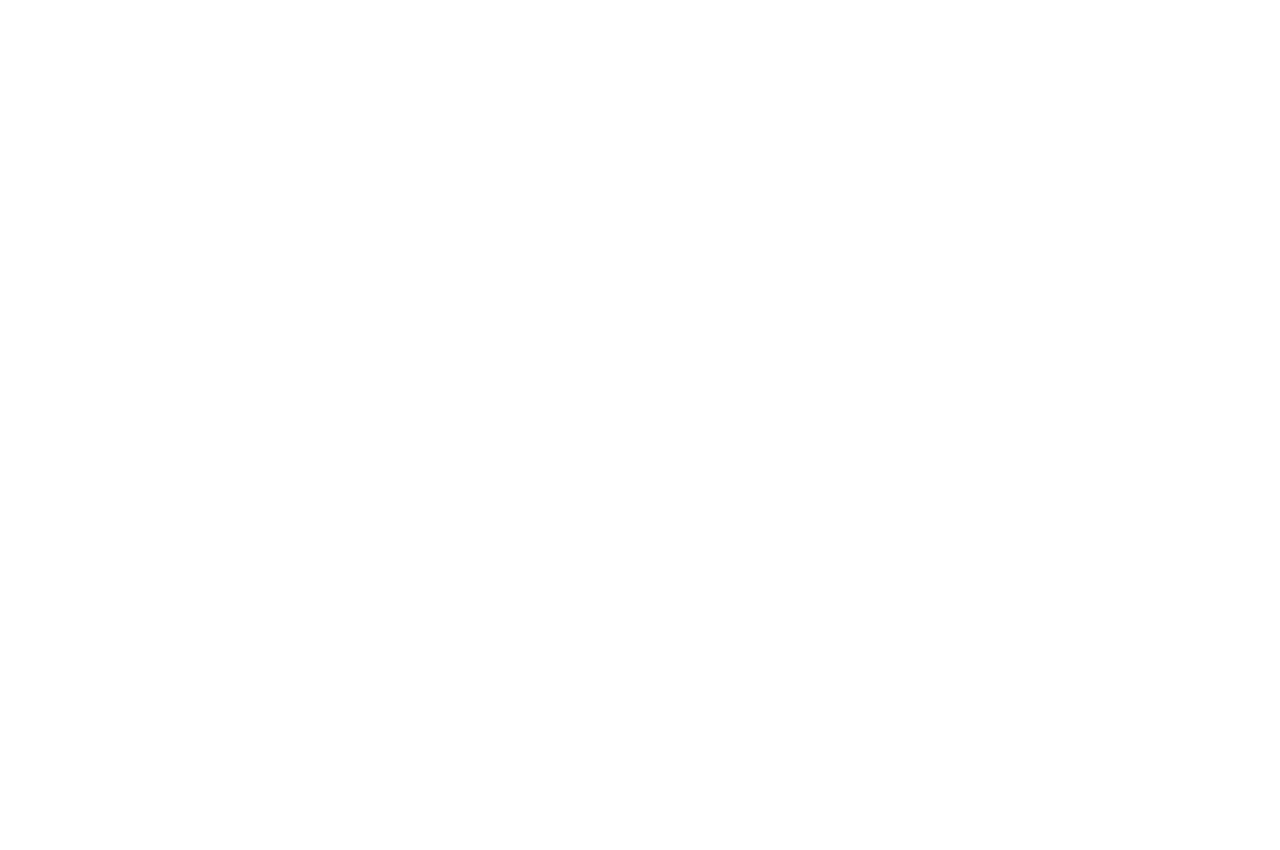
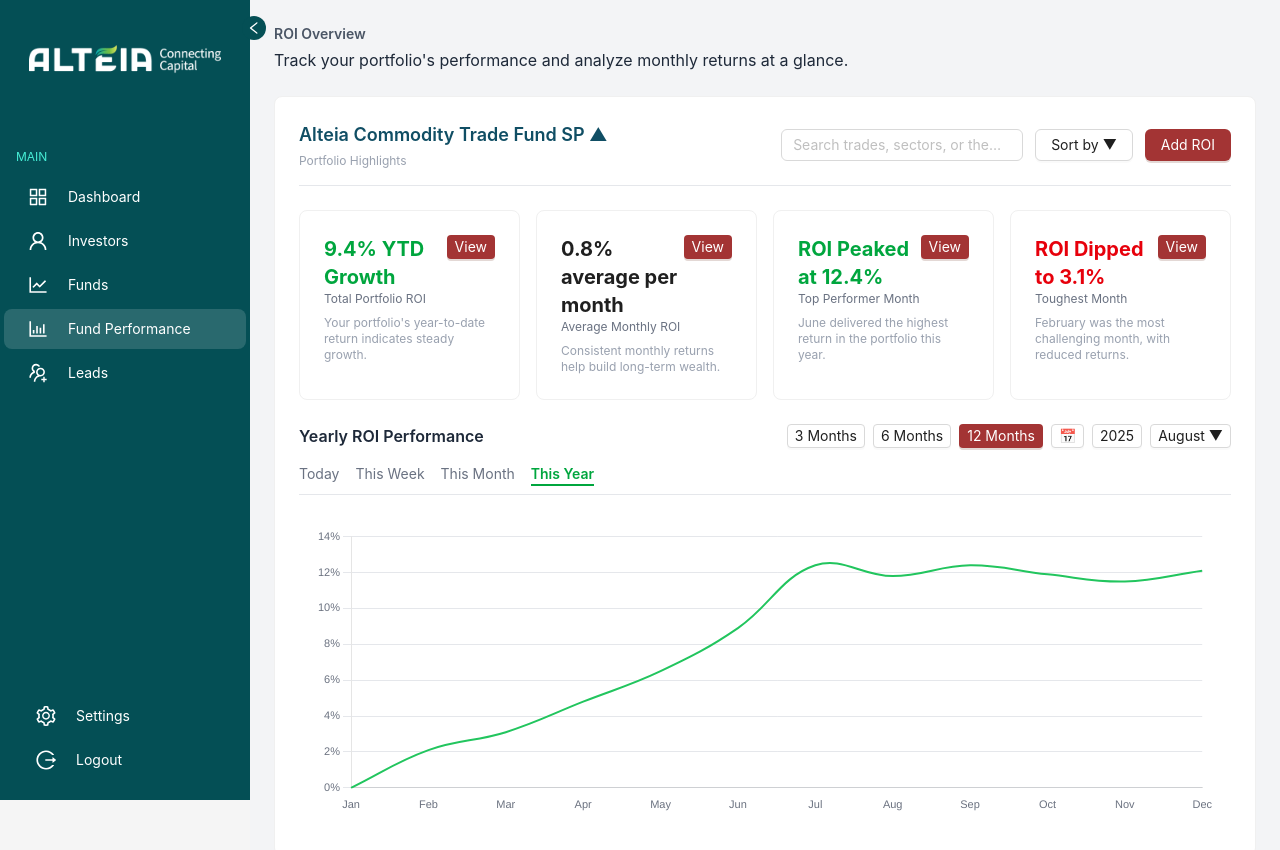
Before and after one commit to ajaykumavat0815/Alteia, a React (Vite) app: page /portfolioROI in a window 1280 px wide. Before the commit this address had no page. Shown: the top 850 px of the page. Before the commit the page ends 800 px from the top, so only its background shows below. Built offline with nearby package versions, Linux system fonts and the light colour scheme.

Commit message:
add graph

```diff
--- a/package.json
+++ b/package.json
@@ -12,7 +12,9 @@
   "dependencies": {
     "@tailwindcss/vite": "^4.1.13",
     "antd": "^5.27.4",
+    "chart.js": "^4.5.0",
     "react": "^19.1.1",
+    "react-chartjs-2": "^5.3.0",
     "react-dom": "^19.1.1",
     "react-icons": "^5.5.0",
     "react-router-dom": "^7.9.1"
--- a/src/components/Layout/MainLayout.jsx
+++ b/src/components/Layout/MainLayout.jsx
@@ -29,7 +29,7 @@
     { key: "/investors", icon: <UserOutlined />, label: "Investors" },
     { key: "/funds", icon: <LineChartOutlined />, label: "Funds" },
     {
-      key: "/performance",
+      key: "/portfolioROI",
       icon: <BarChartOutlined />,
       label: "Fund Performance",
     },
--- /dev/null
+++ b/src/pages/PortfolioROI.jsx
@@ -0,0 +1,240 @@
+import React from "react";
+import { Input, Button, Card } from "antd";
+import { Line } from "react-chartjs-2";
+import {
+  Chart as ChartJS,
+  CategoryScale,
+  LinearScale,
+  PointElement,
+  LineElement,
+  Title,
+  Tooltip,
+} from "chart.js";
+
+ChartJS.register(
+  CategoryScale,
+  LinearScale,
+  PointElement,
+  LineElement,
+  Title,
+  Tooltip
+);
+
+const PortfolioROI = () => {
+  const roiData = [
+    0, 2.1, 3.1, 4.8, 6.5, 8.9, 12.4, 11.8, 12.4, 11.9, 11.5, 12.1,
+  ];
+  const months = [
+    "Jan",
+    "Feb",
+    "Mar",
+    "Apr",
+    "May",
+    "Jun",
+    "Jul",
+    "Aug",
+    "Sep",
+    "Oct",
+    "Nov",
+    "Dec",
+  ];
+
+  const data = {
+    labels: months,
+    datasets: [
+      {
+        label: "ROI %",
+        data: roiData,
+        borderColor: "#22c55e",
+        backgroundColor: (context) => {
+          const ctx = context.chart.ctx;
+          const gradient = ctx.createLinearGradient(0, 0, 0, 350);
+          gradient.addColorStop(0, "rgba(132, 204, 22, 0.5)");
+          gradient.addColorStop(1, "rgba(132, 204, 22, 0.1)");
+          return gradient;
+        },
+        borderWidth: 2,
+        fill: true,
+        tension: 0.4,
+        pointRadius: 0,
+        pointHoverRadius: 6,
+        pointHoverBackgroundColor: "#22c55e",
+        pointHoverBorderColor: "#fff",
+        pointHoverBorderWidth: 2,
+      },
+    ],
+  };
+
+  const options = {
+    responsive: true,
+    maintainAspectRatio: false,
+    plugins: {
+      legend: { display: false },
+      tooltip: {
+        callbacks: {
+          title: (tooltipItems) => tooltipItems[0].label + " 2025",
+          label: (context) => context.parsed.y.toFixed(1) + "% ROI",
+        },
+      },
+    },
+    scales: {
+      x: {
+        grid: { display: false },
+        ticks: { color: "#6b7280", font: { size: 11 } },
+      },
+      y: {
+        beginAtZero: true,
+        max: 14,
+        grid: { color: "#e5e7eb", drawBorder: false },
+        ticks: {
+          color: "#6b7280",
+          font: { size: 11 },
+          callback: (value) => value + "%",
+        },
+      },
+    },
+  };
+
+  return (
+    <div className="p-6 bg-gray-100 min-h-screen">
+      <div className="mb-6">
+        <h2 className="text-gray-600 text-sm font-semibold mb-1">
+          ROI Overview
+        </h2>
+        <p className="text-gray-800 text-base">
+          Track your portfolio's performance and analyze monthly returns at a
+          glance.
+        </p>
+      </div>
+
+      <Card className="border-2 border-cyan-500 rounded-lg p-6 bg-white">
+        {/* Portfolio Header */}
+        <div className="flex justify-between items-center border-b border-gray-200 pb-4 mb-6">
+          <div>
+            <h3 className="text-cyan-900 text-lg font-semibold mb-1">
+              Alteia Commodity Trade Fund SP ▲
+            </h3>
+            <p className="text-gray-400 text-xs">Portfolio Highlights</p>
+          </div>
+          <div className="flex gap-3 items-center">
+            <Input
+              placeholder="Search trades, sectors, or themes..."
+              className="w-64 text-sm"
+            />
+            <Button className="text-sm">Sort by ▼</Button>
+            <Button type="primary" className="text-sm bg-cyan-700 border-none">
+              Add ROI
+            </Button>
+          </div>
+        </div>
+
+        {/* Metrics */}
+        <div className="grid grid-cols-1 md:grid-cols-2 lg:grid-cols-4 gap-4 mb-6">
+          <Card>
+            <div className="flex justify-between items-start mb-2">
+              <div>
+                <div className="text-xl font-bold text-green-600">
+                  9.4% YTD Growth
+                </div>
+                <div className="text-gray-500 text-xs">Total Portfolio ROI</div>
+              </div>
+              <Button size="small" type="primary">
+                View
+              </Button>
+            </div>
+            <p className="text-gray-400 text-xs">
+              Your portfolio's year-to-date return indicates steady growth.
+            </p>
+          </Card>
+
+          <Card>
+            <div className="flex justify-between items-start mb-2">
+              <div>
+                <div className="text-xl font-bold">0.8% average per month</div>
+                <div className="text-gray-500 text-xs">Average Monthly ROI</div>
+              </div>
+              <Button size="small" type="primary">
+                View
+              </Button>
+            </div>
+            <p className="text-gray-400 text-xs">
+              Consistent monthly returns help build long-term wealth.
+            </p>
+          </Card>
+
+          <Card>
+            <div className="flex justify-between items-start mb-2">
+              <div>
+                <div className="text-xl font-bold text-green-600">
+                  ROI Peaked at 12.4%
+                </div>
+                <div className="text-gray-500 text-xs">Top Performer Month</div>
+              </div>
+              <Button size="small" type="primary">
+                View
+              </Button>
+            </div>
+            <p className="text-gray-400 text-xs">
+              June delivered the highest return in the portfolio this year.
+            </p>
+          </Card>
+
+          <Card>
+            <div className="flex justify-between items-start mb-2">
+              <div>
+                <div className="text-xl font-bold text-red-600">
+                  ROI Dipped to 3.1%
+                </div>
+                <div className="text-gray-500 text-xs">Toughest Month</div>
+              </div>
+              <Button size="small" type="primary">
+                View
+              </Button>
+            </div>
+            <p className="text-gray-400 text-xs">
+              February was the most challenging month, with reduced returns.
+            </p>
+          </Card>
+        </div>
+
+        {/* Chart Section */}
+        <div>
+          <div className="flex justify-between items-center mb-4">
+            <h4 className="text-gray-800 text-base font-semibold">
+              Yearly ROI Performance
+            </h4>
+            <div className="flex gap-2">
+              <Button size="small">3 Months</Button>
+              <Button size="small">6 Months</Button>
+              <Button size="small" type="primary">
+                12 Months
+              </Button>
+              <Button size="small">📅</Button>
+              <Button size="small">2025</Button>
+              <Button size="small">August ▼</Button>
+            </div>
+          </div>
+
+          <div className="flex gap-4 mb-4 border-b border-gray-200 pb-2">
+            <span className="text-gray-500 text-sm cursor-pointer">Today</span>
+            <span className="text-gray-500 text-sm cursor-pointer">
+              This Week
+            </span>
+            <span className="text-gray-500 text-sm cursor-pointer">
+              This Month
+            </span>
+            <span className="text-green-600 text-sm font-semibold border-b-2 border-green-600 cursor-pointer">
+              This Year
+            </span>
+          </div>
+
+          <div className="h-80 bg-white p-4 rounded-md">
+            <Line data={data} options={options} />
+          </div>
+        </div>
+      </Card>
+    </div>
+  );
+};
+
+export default PortfolioROI;
--- a/src/routes/AppRoutes.jsx
+++ b/src/routes/AppRoutes.jsx
@@ -7,6 +7,7 @@
 import MainLayout from "../components/Layout/MainLayout";
 import AddNewCustomer from "../forms/AddNewCustomer";
 import AddNewTrade from "../forms/AddNewTrade";
+import PortfolioROI from "../pages/PortfolioROI";
 
 const AppRoutes = () => {
   return (
@@ -60,6 +61,15 @@
           </MainLayout>
         }
       />
+
+      <Route
+        path="/portfolioROI"
+        element={
+          <MainLayout>
+            <PortfolioROI />
+          </MainLayout>
+        }
+      />
     </Routes>
   );
 };
```
Also changed, not shown: 1 other file (tests, documents, lock files or other folders).
